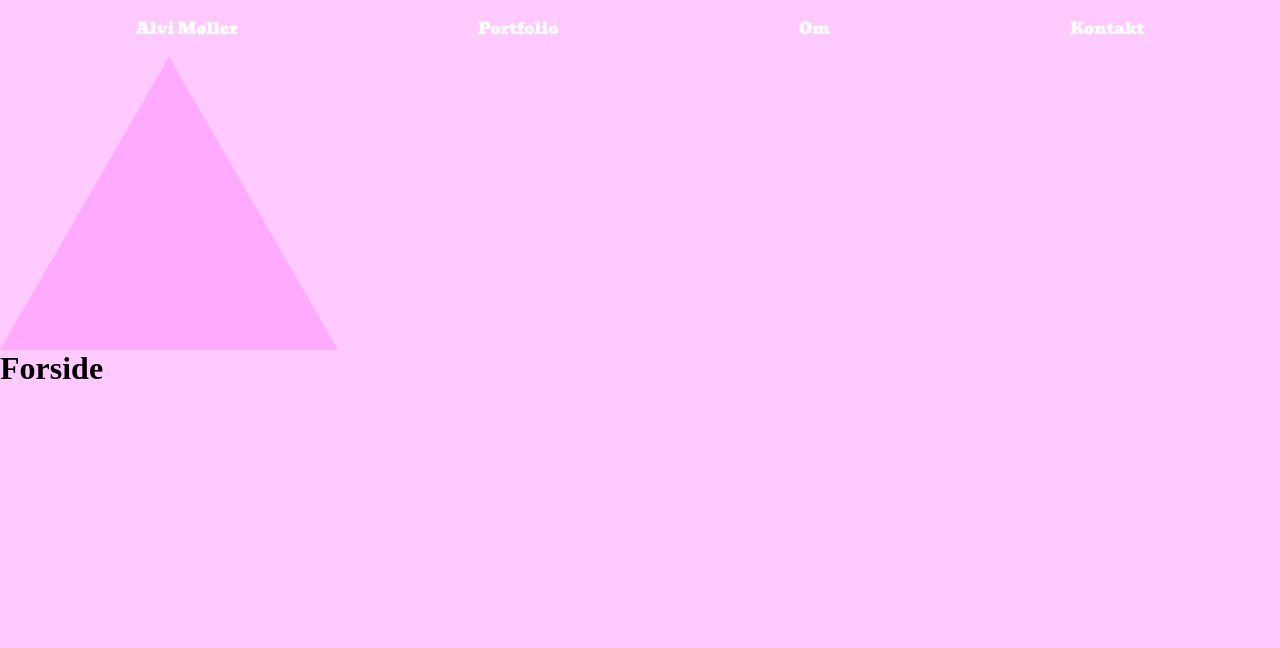
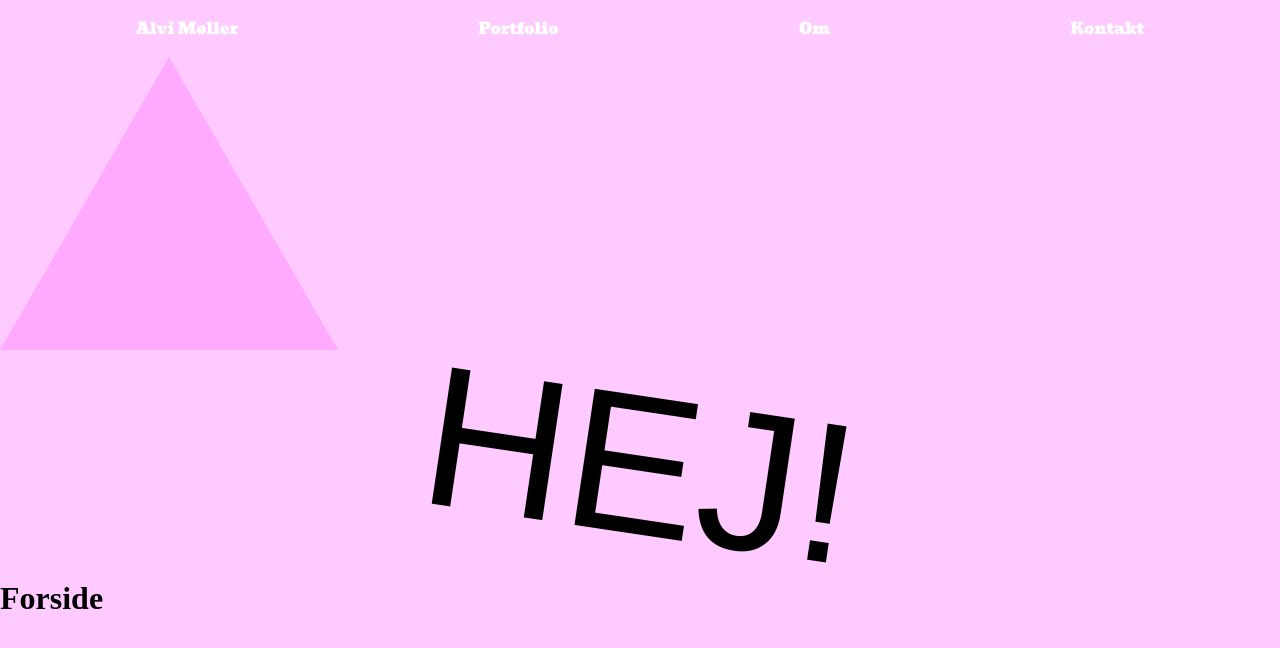
Before and after one commit to alvihelene/portfolio, a React (Vite) app in the folder portfolio/: page / in a window 1280 px wide. Shown: the top 648 px of the page. Built offline with nearby package versions, Linux system fonts and the light colour scheme; a web font is replaced by a local one.

Commit message:
"HEJ" component was not transparent, had to fix the background color in global.scss

```diff
--- a/portfolio/src/components/background/Hej.scss
+++ b/portfolio/src/components/background/Hej.scss
@@ -7,4 +7,5 @@
     display: flex; /* Use flexbox */
     justify-content: center; /* Center horizontally */
     align-items: center; /* Center vertically */
+    background-color: transparent;
 }
--- a/portfolio/src/router/Router.jsx
+++ b/portfolio/src/router/Router.jsx
@@ -8,7 +8,7 @@ export default function Router() {
         <BrowserRouter>
             <Navbar />
             <Mountains />
-            {/* <Hej /> */}
+            <Hej />
                 <Routes>
                     <Route path="/" element={<Home />} />
                     <Route path="/portfolio" element={<Portfolio />} />
--- a/portfolio/src/styling/Global.scss
+++ b/portfolio/src/styling/Global.scss
@@ -4,5 +4,8 @@
 	margin: 0;
 	padding: 0;
 	box-sizing: border-box;
-  background-color: v.$primary-pink;
 }
+
+body {
+	background-color: v.$primary-pink;
+}
```
